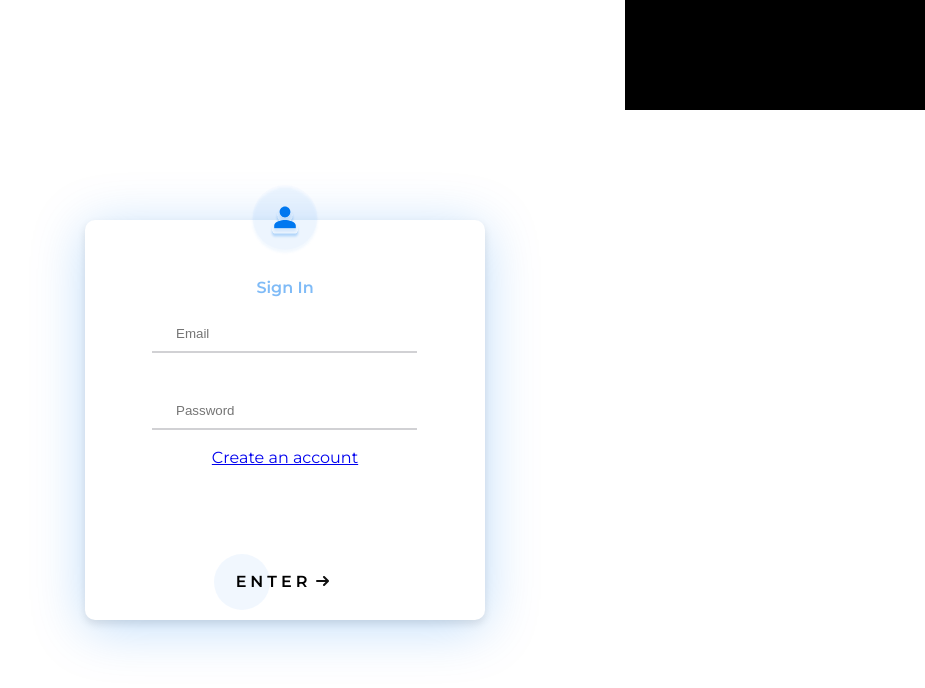
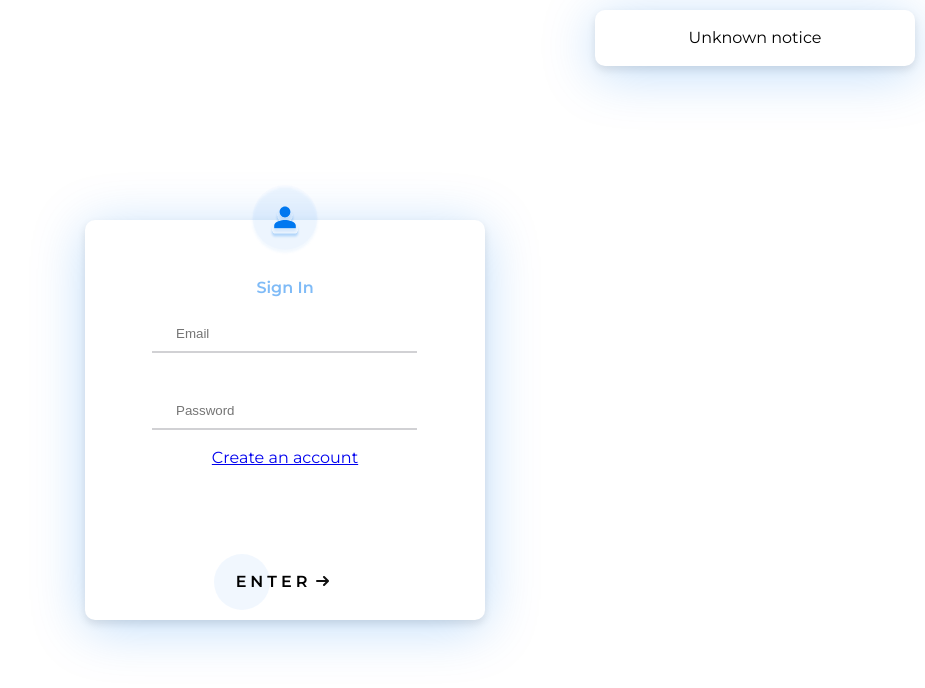
Before and after one commit to av-ilin/Reqres, a React (Create React App) app: page /sign-in in a window 1280 px wide. Shown: the top 688 px of the page, without its empty margins (355-1280 px from the left). Built offline with nearby package versions, Linux system fonts and the light colour scheme; a web font is replaced by a local one.

Commit message:
upd::notice

```diff
--- a/src/components/notification/Notification.jsx
+++ b/src/components/notification/Notification.jsx
@@ -1,7 +1,18 @@
 import styles from "./Notification.module.scss";
 
-const Notification = () => {
-    return <div className={styles.notification}></div>;
+const Notification = ({ text = "Unknown notice", success = true } = {}) => {
+    return (
+        <div
+            className={styles.notification}
+            style={{
+                backgroundColor: success
+                    ? "lighten(green, 20%)"
+                    : "lighten(red, 20%)",
+            }}
+        >
+            {text}
+        </div>
+    );
 };
 
 export default Notification;
--- a/src/components/notification/Notification.module.scss
+++ b/src/components/notification/Notification.module.scss
@@ -1,10 +1,14 @@
 .notification {
+    z-index: 100;
     position: absolute;
-    top: 0;
-    right: 0;
-
+    top: 10px;
+    right: 10px;
     width: 100%;
     max-width: 300px;
-    height: 110px;
-    background-color: black;
+    padding: 20px 10px;
+    text-align: center;
+
+    box-shadow: 0px 4px 9px rgba(0, 0, 0, 0.1),
+        0px 8px 53px rgba(0, 120, 240, 0.25);
+    border-radius: 10px;
 }
--- a/src/components/notification/NotificationAPI.jsx
+++ b/src/components/notification/NotificationAPI.jsx
@@ -10,7 +10,7 @@ const NotificationAPI = () => {
         console.log(notifications);
     }, [notifications]);
 
-    return <Notification />;
+    return <Notification text={notifications[0]} />;
 };
 
 export default NotificationAPI;
--- a/src/components/pages/home/Home.jsx
+++ b/src/components/pages/home/Home.jsx
@@ -39,8 +39,8 @@ const Home = () => {
         if (data !== undefined) {
             setTotalPages(data.total_pages);
             setColors(data.data);
-            dispatch({ type: "ADD_NOTICE", payload: message });
         }
+        dispatch({ type: "ADD_NOTICE", payload: message });
         setIsLoad(false);
     }
 
@@ -51,8 +51,8 @@ const Home = () => {
             const newColors = Object.assign([], colors);
             newColors.splice(i, 1);
             setColors(newColors);
-            dispatch({ type: "ADD_NOTICE", payload: message });
         }
+        dispatch({ type: "ADD_NOTICE", payload: message });
         setIsLoad(false);
     }
 
--- a/src/components/pages/home/form/Form.jsx
+++ b/src/components/pages/home/form/Form.jsx
@@ -49,8 +49,8 @@ const Form = ({
             newColors.push({ id: response.id, ...color });
             setColors(newColors);
             setIsOpenFrom(false);
-            dispatch({ type: "ADD_NOTICE", payload: message });
         }
+        dispatch({ type: "ADD_NOTICE", payload: message });
     }
 
     async function updateColor() {
@@ -72,8 +72,8 @@ const Form = ({
             setIsOpenFrom(false);
             setFormInitColor(undefined);
             setColors(newColors);
-            dispatch({ type: "ADD_NOTICE", payload: message });
         }
+        dispatch({ type: "ADD_NOTICE", payload: message });
     }
 
     function onClose() {
```
